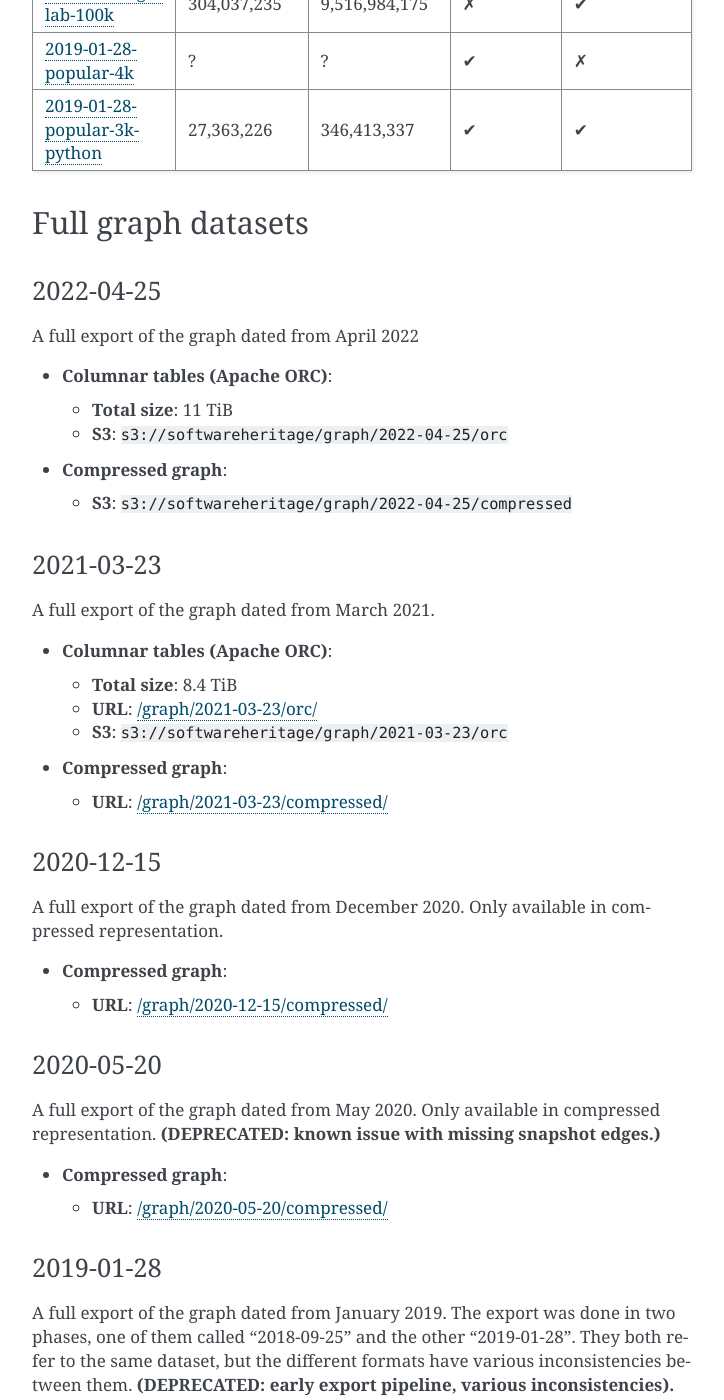
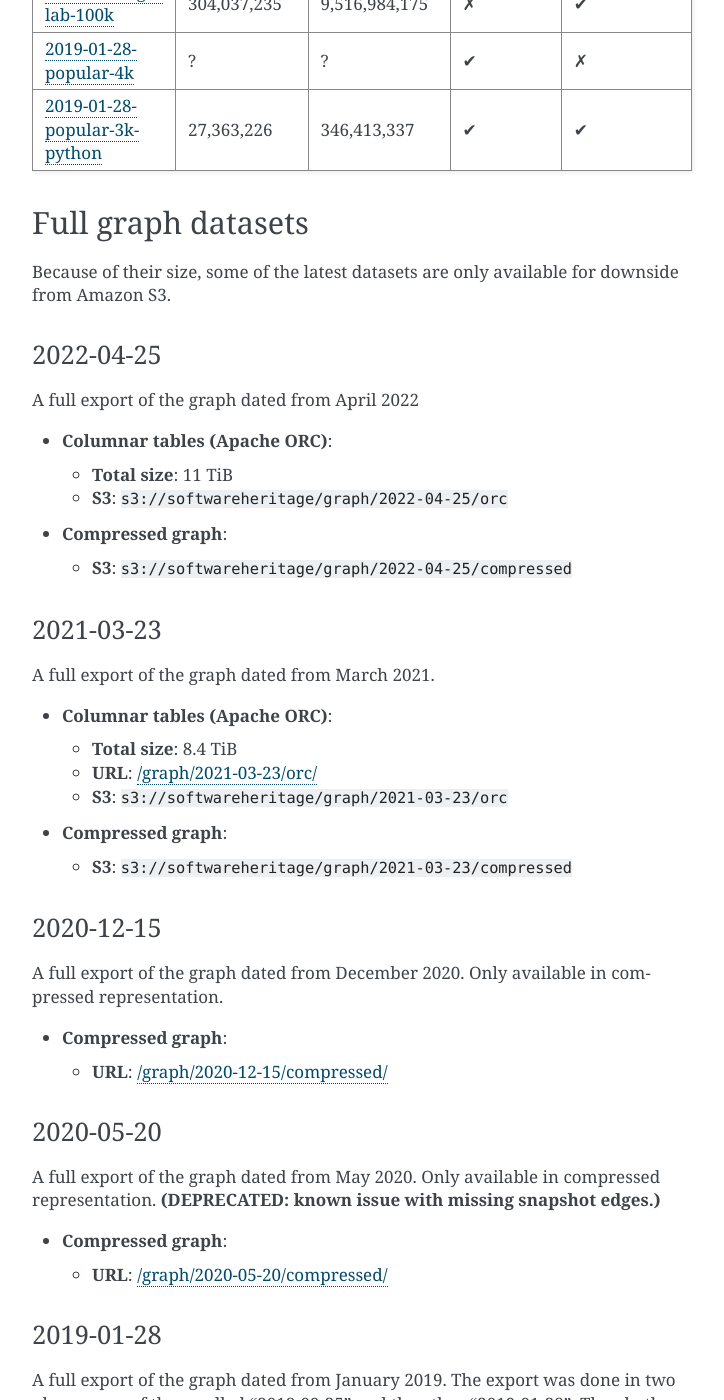
Before and after one commit to SoftwareHeritage/swh-dataset, a Sphinx documentation site: the page built from docs/graph/dataset.rst, in a window 1280 px wide and 1400 px high, scrolled down 967 px. Shown: the whole window, without its empty margins (388-1112 px from the left). Built offline with Sphinx 7.4.7, drawn with Linux system fonts in a browser that asks for light colours.

Commit message:
Fix link to the 2021-03-23 compressed dataset

```diff
--- a/docs/graph/dataset.rst
+++ b/docs/graph/dataset.rst
@@ -108,6 +108,9 @@ Summary of dataset versions
 Full graph datasets
 -------------------
 
+Because of their size, some of the latest datasets are only available for
+downside from Amazon S3.
+
 2022-04-25
 ~~~~~~~~~~
 
@@ -137,8 +140,7 @@ A full export of the graph dated from March 2021.
 
 - **Compressed graph**:
 
-  - **URL**: `/graph/2021-03-23/compressed/
-    <https://annex.softwareheritage.org/public/dataset/graph/2021-03-23/compressed/>`_
+  - **S3**: ``s3://softwareheritage/graph/2021-03-23/compressed``
 
 
 2020-12-15
```
